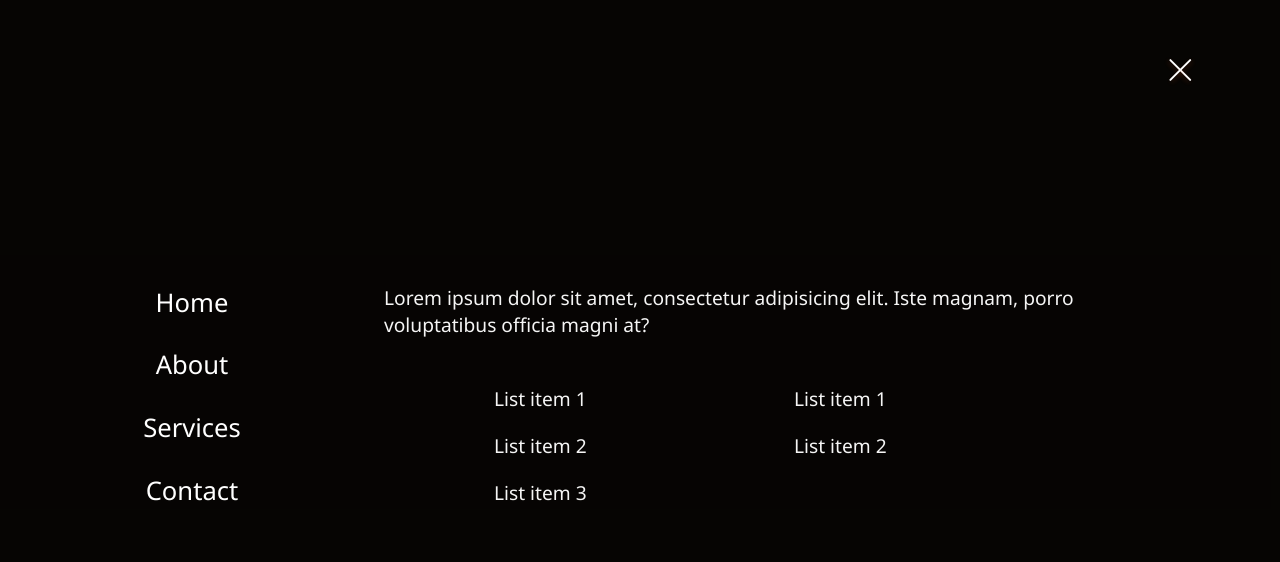
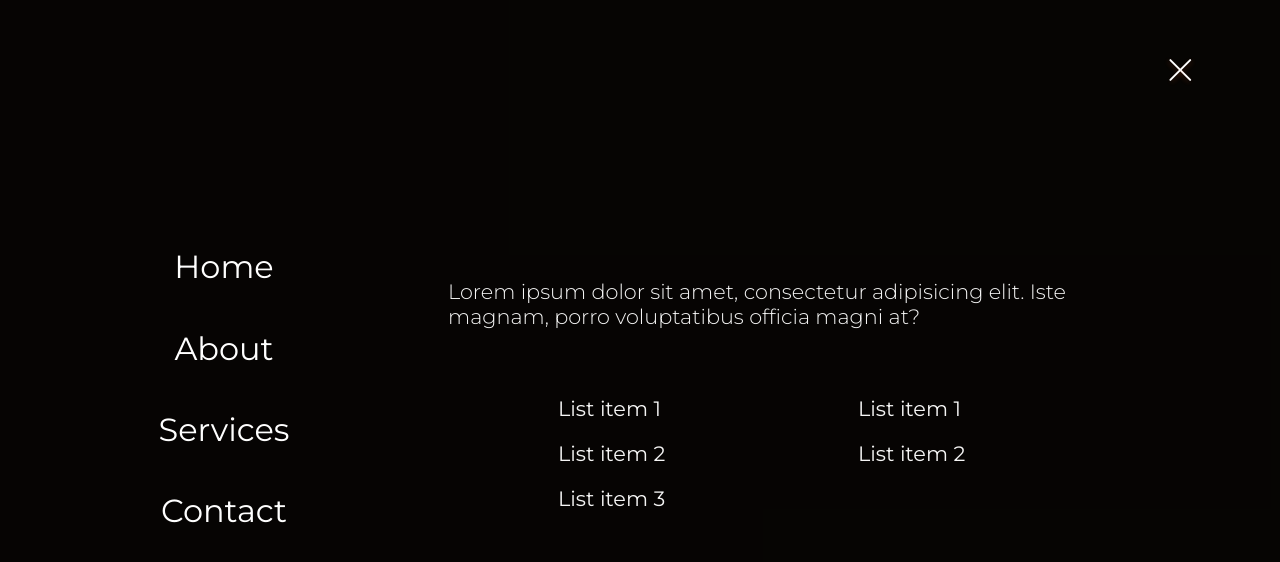
Before and after one commit to amaan-khann/hamburger, a plain HTML site: page index.html in a window 1280 px wide. Both pictures are taken after a click on the element 1182 px from the left and 70 px from the top of the page. Drawn offline with nearby package versions, Linux system fonts and the light colour scheme.

Commit message:
"Changed font-family and did some minor changes"

```diff
--- a/css/style.css
+++ b/css/style.css
@@ -1,4 +1,4 @@
-@import url('https://fonts.googleapis.com/css2?family=Noto+Sans:wght@400;700&display=swap');
+@import url('https://fonts.googleapis.com/css2?family=Montserrat:wght@300;400;500;600&display=swap');
 
 * {
   box-sizing: border-box;
@@ -12,7 +12,7 @@
 
 body {
   background-color: var(--primary-color);
-  font-family: 'Noto Sans', sans-serif;
+  font-family: 'Montserrat', sans-serif;
 }
 
 .menu-btn {
@@ -87,7 +87,7 @@ body {
 
 .menu-links {
   height: 100vh;
-  width: 30vw;
+  width: 35vw;
   display: flex;
   flex-direction: column;
   align-items: center;
@@ -95,17 +95,18 @@ body {
 }
 
 .menu-links > a {
-  font-size: 1.6rem;
+  font-size: 2rem;
+  font-weight: 400;
   color: white;
   text-decoration: none;
   padding: 10px;
-  margin-bottom: 2%;
+  margin-bottom: 5%;
 }
 
 .menu-para {
-  width: 58vw;
+  width: 50vw;
   height: auto;
-  font-size: 1.2rem;
+  font-size: 1.3rem;
   color: whitesmoke;
   display: flex;
   flex-direction: column;
@@ -114,8 +115,9 @@ body {
 }
 
 .menu-para > p {
-  font-size: 1.2rem;
-  margin-bottom: 5%;
+  font-size: 1.3rem;
+  font-weight: lighter;
+  margin-bottom: 9%;
 }
 
 .para-links {
@@ -140,9 +142,11 @@ body {
 
 .right > li > a,
 .left > li > a {
+  font-weight: normal;
   text-decoration: none;
   color: whitesmoke;
   padding: 10px;
+  margin-bottom: 3%;
 }
 
 .right > li > a:hover,
```
